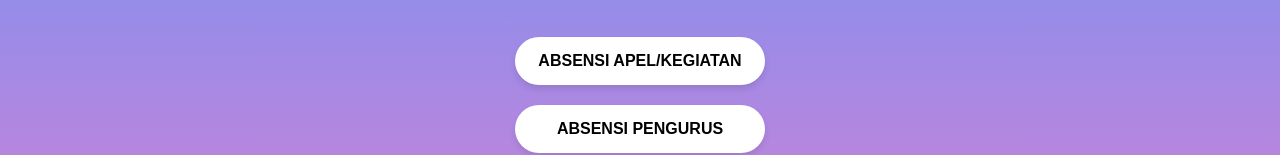
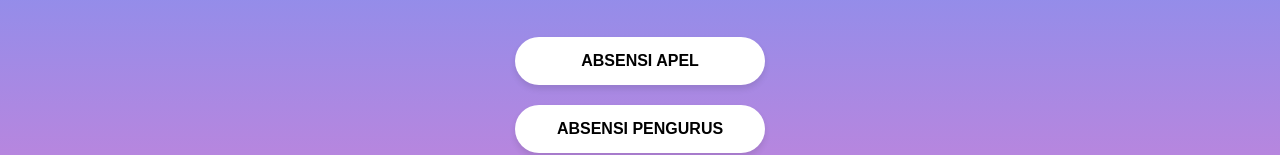
Before and after one commit to ahopplg/aho, a plain HTML site: page index.html in a window 1280 px wide. Shown: the part 316-471 px from the top of the page. Drawn offline with Linux system fonts and the light colour scheme.

Commit message:
Update index.html

```diff
--- a/index.html
+++ b/index.html
@@ -15,7 +15,7 @@
     PENGEMBANGAN PERANGKAT LUNAK & GAME<br>
     SMKN 1 KAWALI
   </div>
-  <a href="https://link-apel.com" class="button" target="_blank">ABSENSI APEL/KEGIATAN</a>
+  <a href="https://360d-36-83-117-176.ngrok-free.app" class="button" target="_blank">ABSENSI APEL</a>
   <a href="https://link-pengurus.com" class="button" target="_blank">ABSENSI PENGURUS</a>
   <a href="https://link-komunitas.com" class="button" target="_blank">ABSENSI KOMUNITAS</a>
   <div class="social">
```
